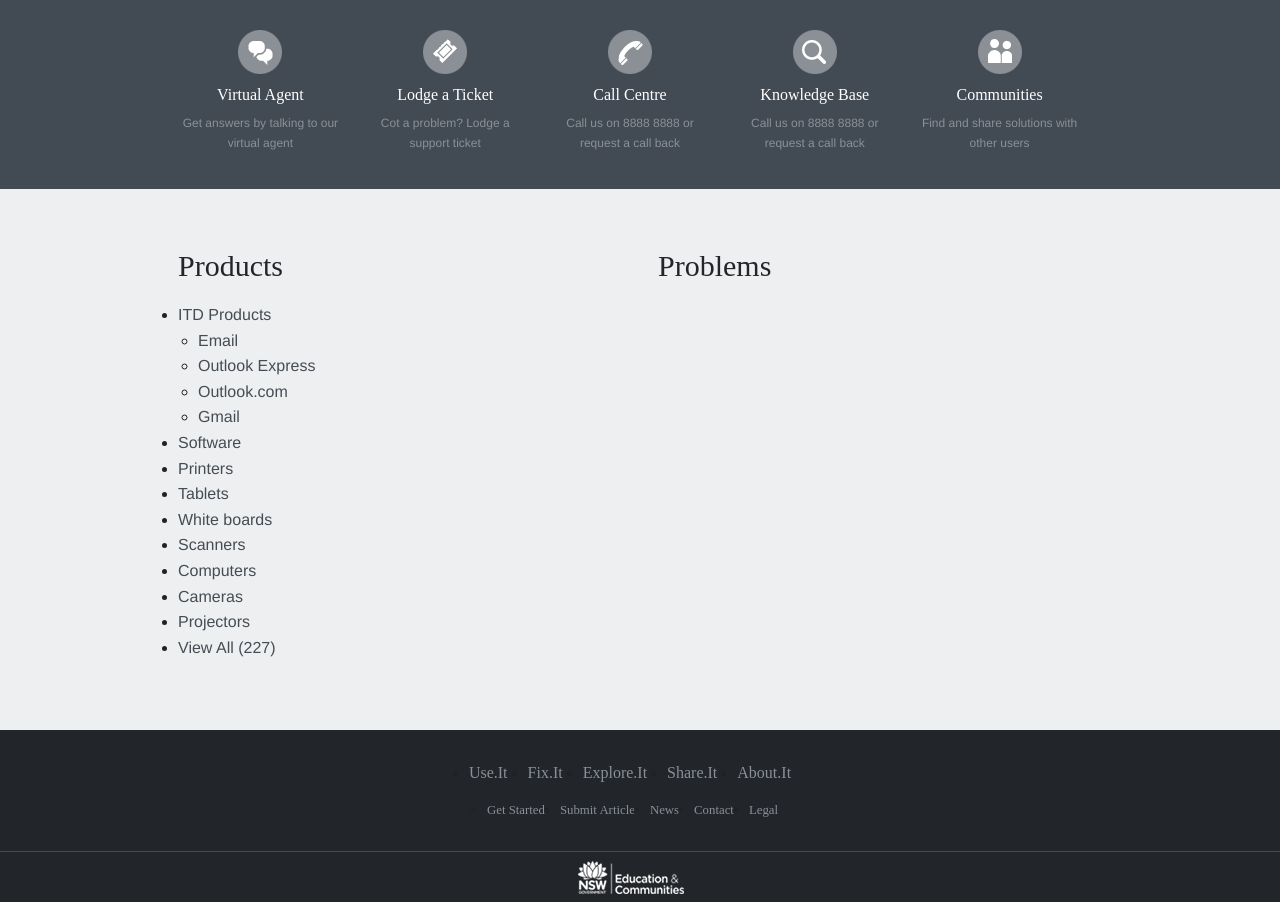
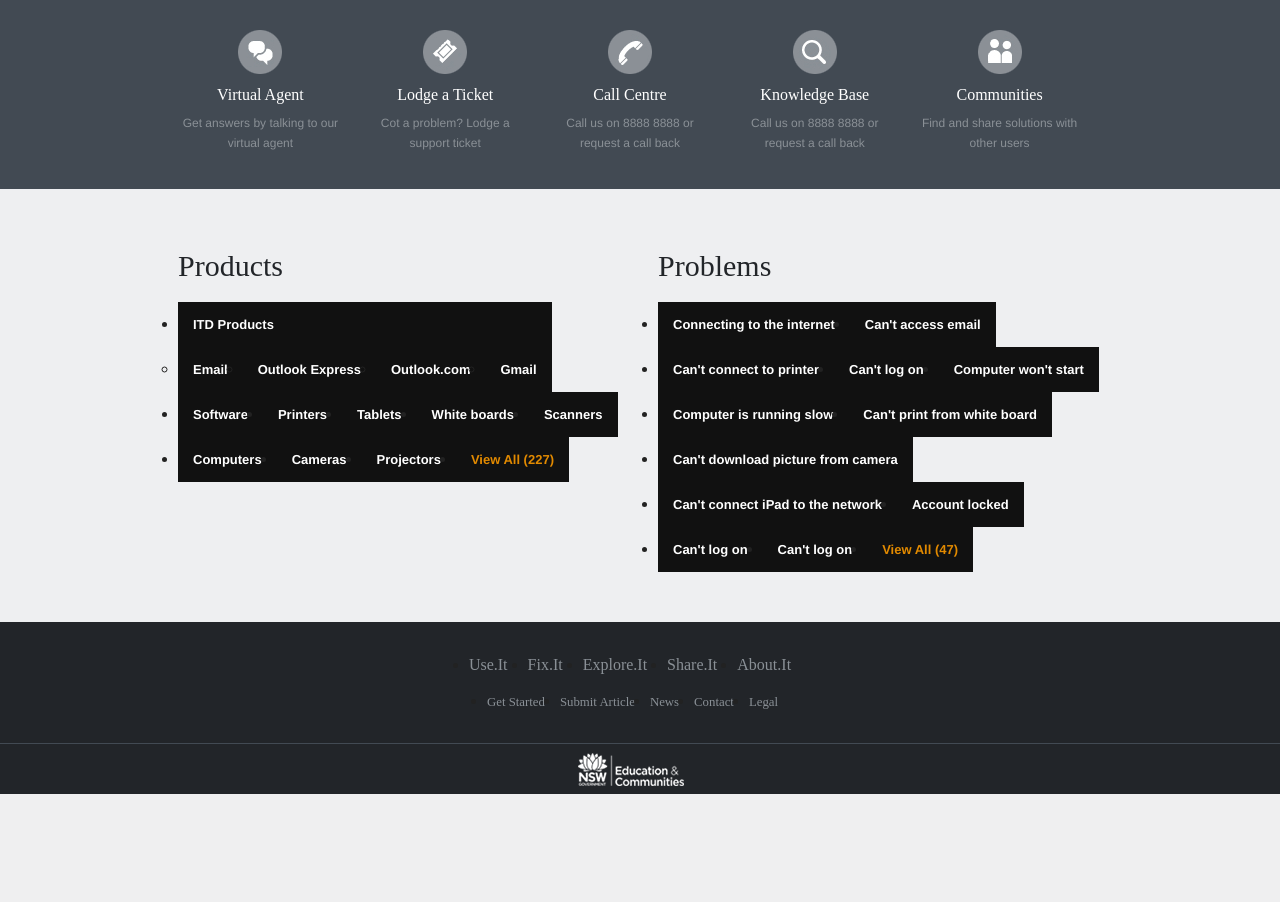
Before and after one commit to elsplatto/connectit-PHP, a PHP site: page /fix-it.php in a window 1280 px wide. Shown: the part 540-1442 px from the top of the page. After the commit the page ends 1334 px from the top, so only its background shows below. Run offline with PHP 8.4, Linux system fonts and the light colour scheme.

Commit message:
Minor changes

```diff
--- a/css/sass/style.sass
+++ b/css/sass/style.sass
@@ -143,7 +143,7 @@ h6
     a
       color: inherit
   .themed
-    color: $use-it-bg
+    color: $use-it-bg!important
   .headings
     background-color: $use-it-bg
 .body-fix-it
@@ -155,7 +155,7 @@ h6
     a
       color: inherit
   .themed
-    color: $fix-it-bg
+    color: $fix-it-bg!important
   .headings
     background-color: $fix-it-bg
 .body-explore-it
--- a/css/style.css
+++ b/css/style.css
@@ -48,7 +48,7 @@ h6 {
   .body-use-it h6 a {
     color: inherit; }
 .body-use-it .themed {
-  color: #7d2d5c; }
+  color: #7d2d5c !important; }
 .body-use-it .headings {
   background-color: #7d2d5c; }
 
@@ -59,7 +59,7 @@ h6 {
   .body-fix-it h6 a {
     color: inherit; }
 .body-fix-it .themed {
-  color: #e28a00; }
+  color: #e28a00 !important; }
 .body-fix-it .headings {
   background-color: #e28a00; }
 
--- a/fix-it.php
+++ b/fix-it.php
@@ -85,6 +85,7 @@ $pageType = 'fix-it';
     <div class="row">
         <div class="large-6 columns">
             <h2>Products</h2>
+            <section class="top-bar-section">
                 <ul>
                     <li>
                         <a href="#">ITD Products</a>
@@ -127,11 +128,53 @@ $pageType = 'fix-it';
                     <li>
                         <a href="#">Projectors</a>
                     </li>
-                <li><a href="themed">View All (227)</a></li>
+                    <li><a href="#" class="themed">View All (227)</a></li>
                 </ul>
+            </section>
         </div>
         <div class="large-6 columns">
             <h2>Problems</h2>
+            <section class="top-bar-section">
+                <ul>
+                    <li>
+                        <a href="#">Connecting to the internet</a>
+                    </li>
+                    <li>
+                        <a href="#">Can't access email</a>
+                    </li>
+                    <li>
+                        <a href="#">Can't connect to printer</a>
+                    </li>
+                    <li>
+                        <a href="#">Can't log on</a>
+                    </li>
+                    <li>
+                        <a href="#">Computer won't start</a>
+                    </li>
+                    <li>
+                        <a href="#">Computer is running slow</a>
+                    </li>
+                    <li>
+                        <a href="#">Can't print from white board</a>
+                    </li>
+                    <li>
+                        <a href="#">Can't download picture from camera</a>
+                    </li>
+                    <li>
+                        <a href="#">Can't connect iPad to the network</a>
+                    </li>
+                    <li>
+                        <a href="#">Account locked</a>
+                    </li>
+                    <li>
+                        <a href="#">Can't log on</a>
+                    </li>
+                    <li>
+                        <a href="#">Can't log on</a>
+                    </li>
+                    <li><a href="#" class="themed">View All (47)</a></li>
+                </ul>
+            </section>
         </div>
     </div>
 </section>
```
Lines whose indentation alone changed are shown as unchanged.
